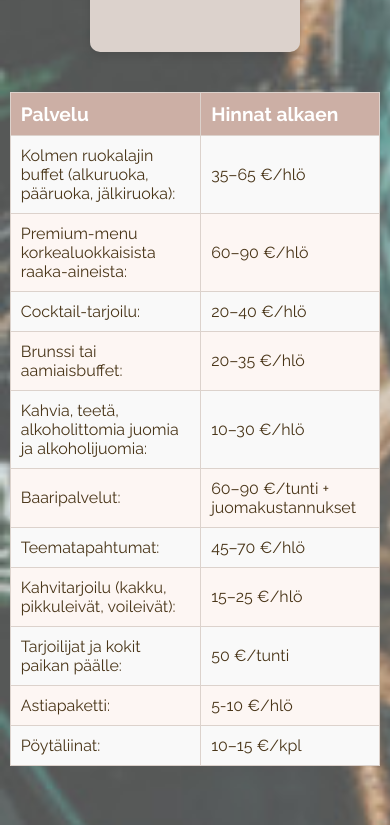
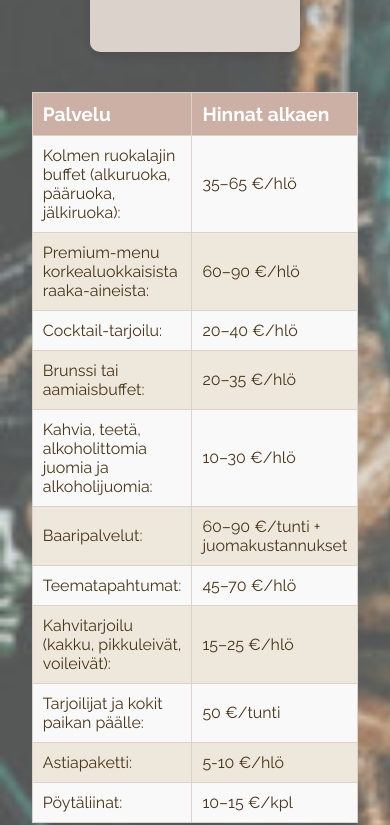
Before and after one commit to camillafi/camillafi.github.io, a plain HTML site: page palvelut.html in a window 390 px wide. Shown: the part 1733-2558 px from the top of the page. Drawn offline with nearby package versions, Linux system fonts and the light colour scheme; a web font is replaced by a local one.

Commit message:
muotoilua

```diff
--- a/styles.css
+++ b/styles.css
@@ -228,7 +228,7 @@ table {
     text-align: left;
     color: #493518;
     border-collapse: collapse;
-    width: 95%;
+    width: 60%;
     margin: 0 auto;
     margin-bottom: 60px;
 }
@@ -265,7 +265,7 @@ table tr:nth-child(even) {
         background-color: #f9f9f9;
     }
     table tr:nth-child(odd) {
-        background-color: #fdf6f3;
+        background-color: #EDE7DC;
     }
     table td {
         color: #493518;
```
